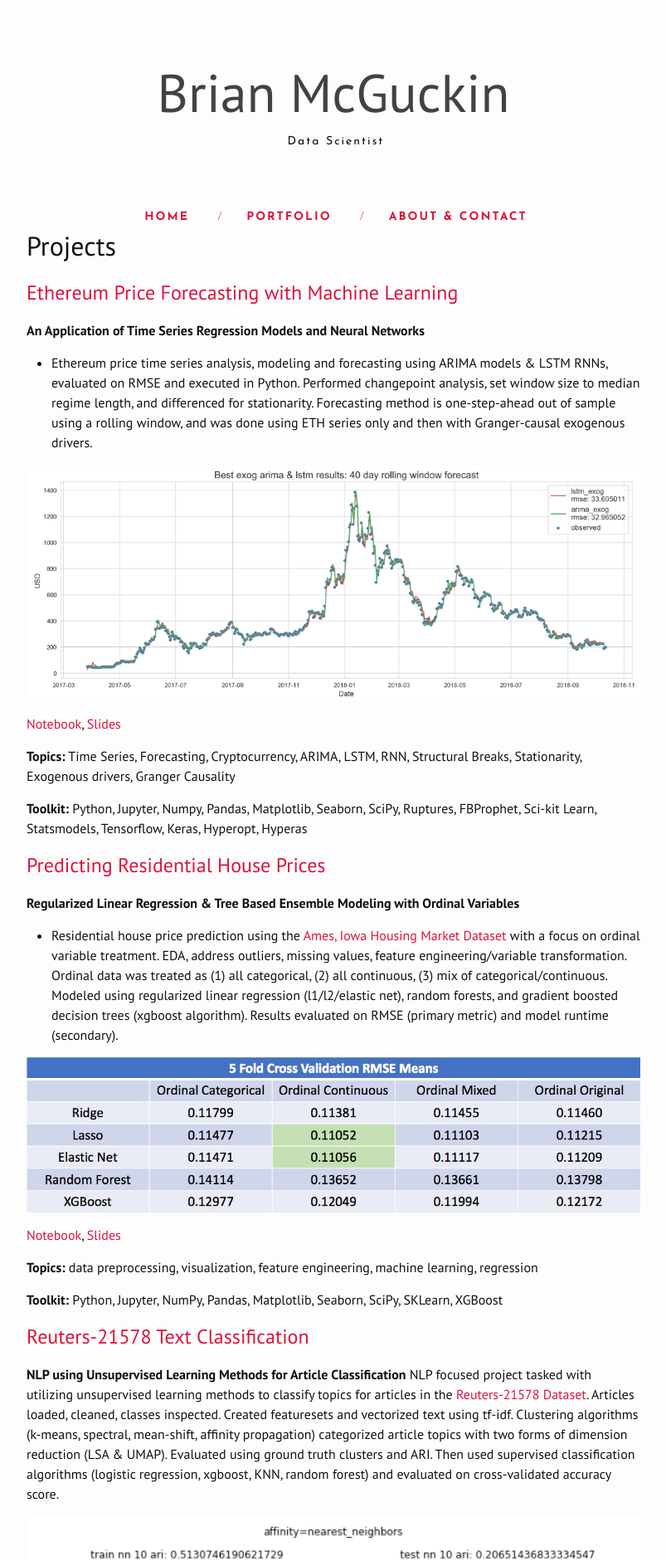
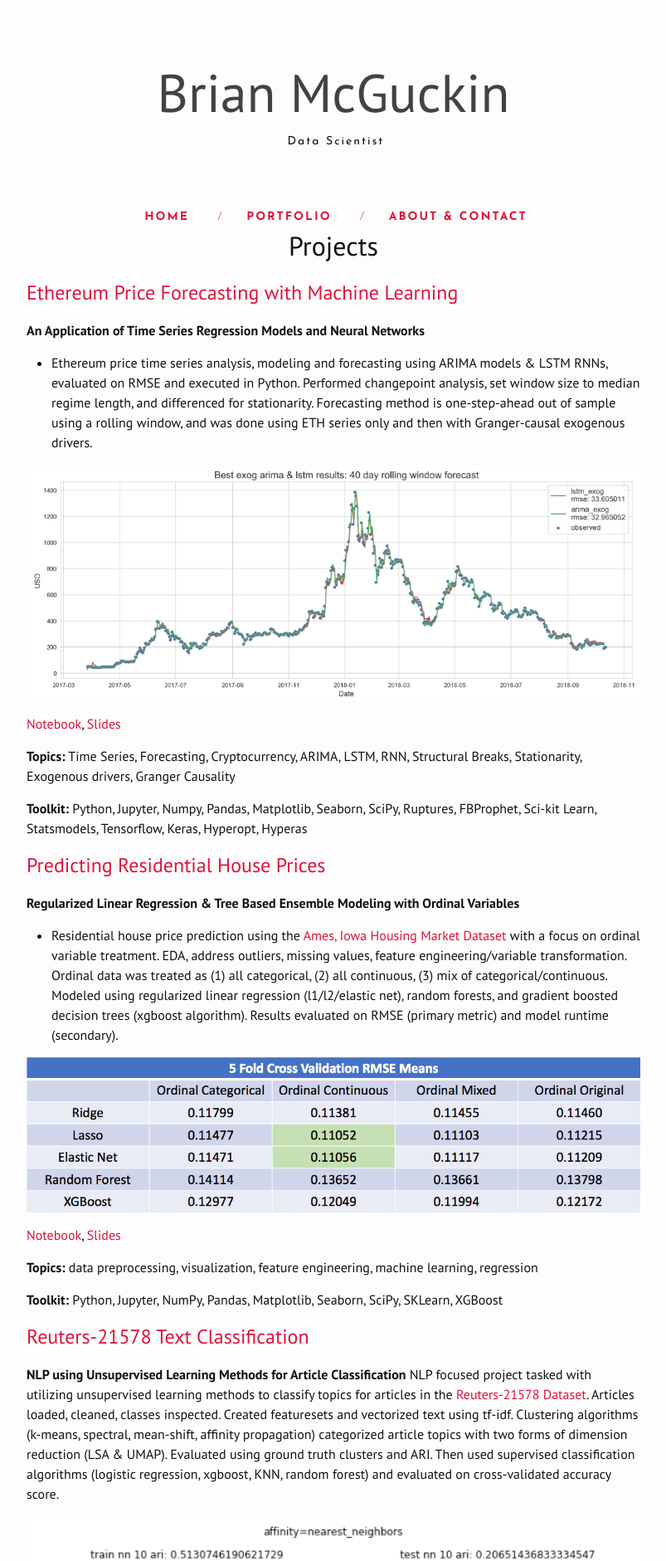
Before and after one commit to brianmcguckin/brianmcguckin.github.io, a Jekyll site: the page built from portfolio.md, in a window 1280 px wide. Shown: the top 1881 px of the page at 83% size, without its empty margins (238-1041 px from the left). Built offline with Jekyll 4.4.1, drawn with Linux system fonts in a browser that asks for light colours; nearby versions of some CDN libraries.

Commit message:
formatting

```diff
--- a/portfolio.md
+++ b/portfolio.md
@@ -5,7 +5,7 @@ permalink: /portfolio/
 tagline: "Brian McGuckin: Data Science Portfolio"
 order: 1
 ---
-<h1>Projects</h1>
+<h1 style="text-align:center">Projects</h1>
 <h2 id="eth_timeseries">
   <a href="https://github.com/brianmcguckin/thinkful_final_capstone">
     Ethereum Price Forecasting with Machine Learning
```
Also changed, not shown: about.md (+1 -1 lines).
